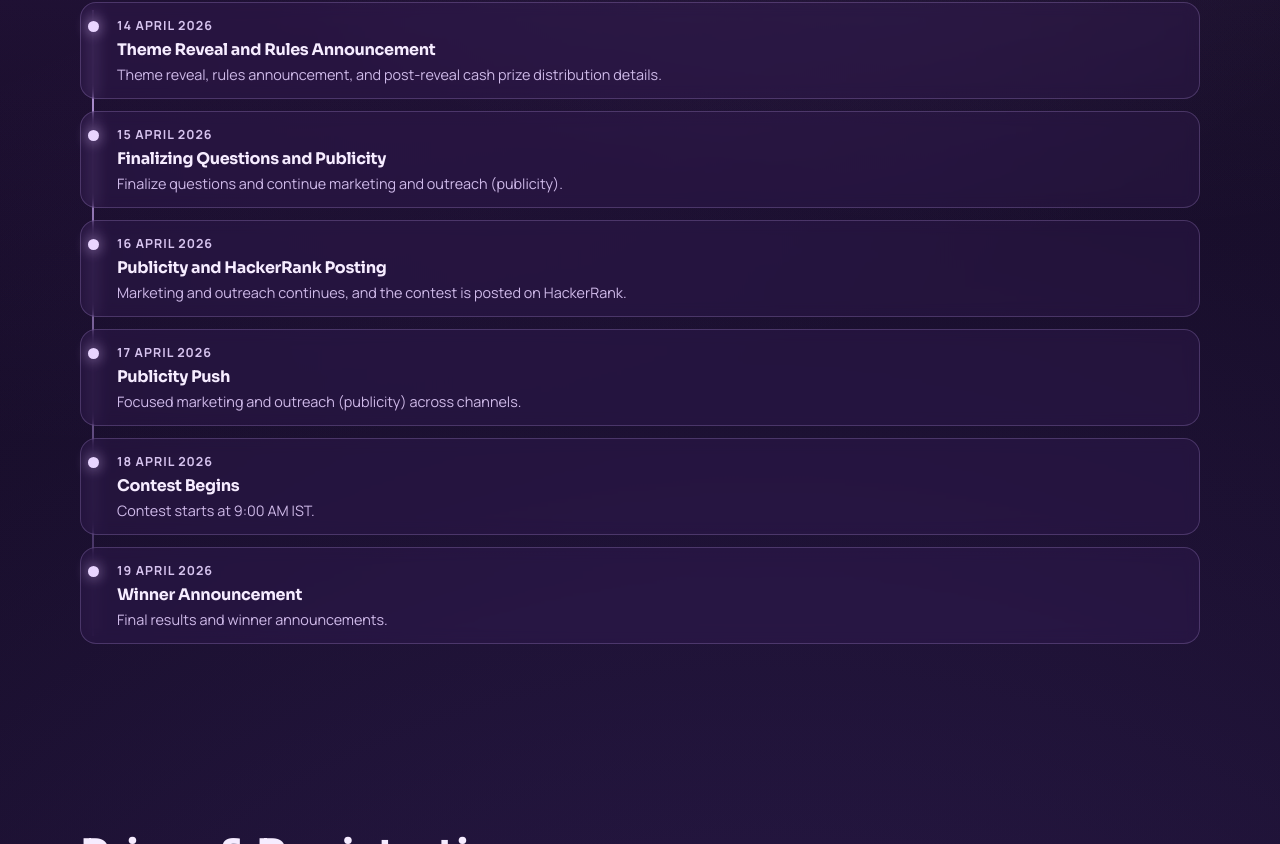
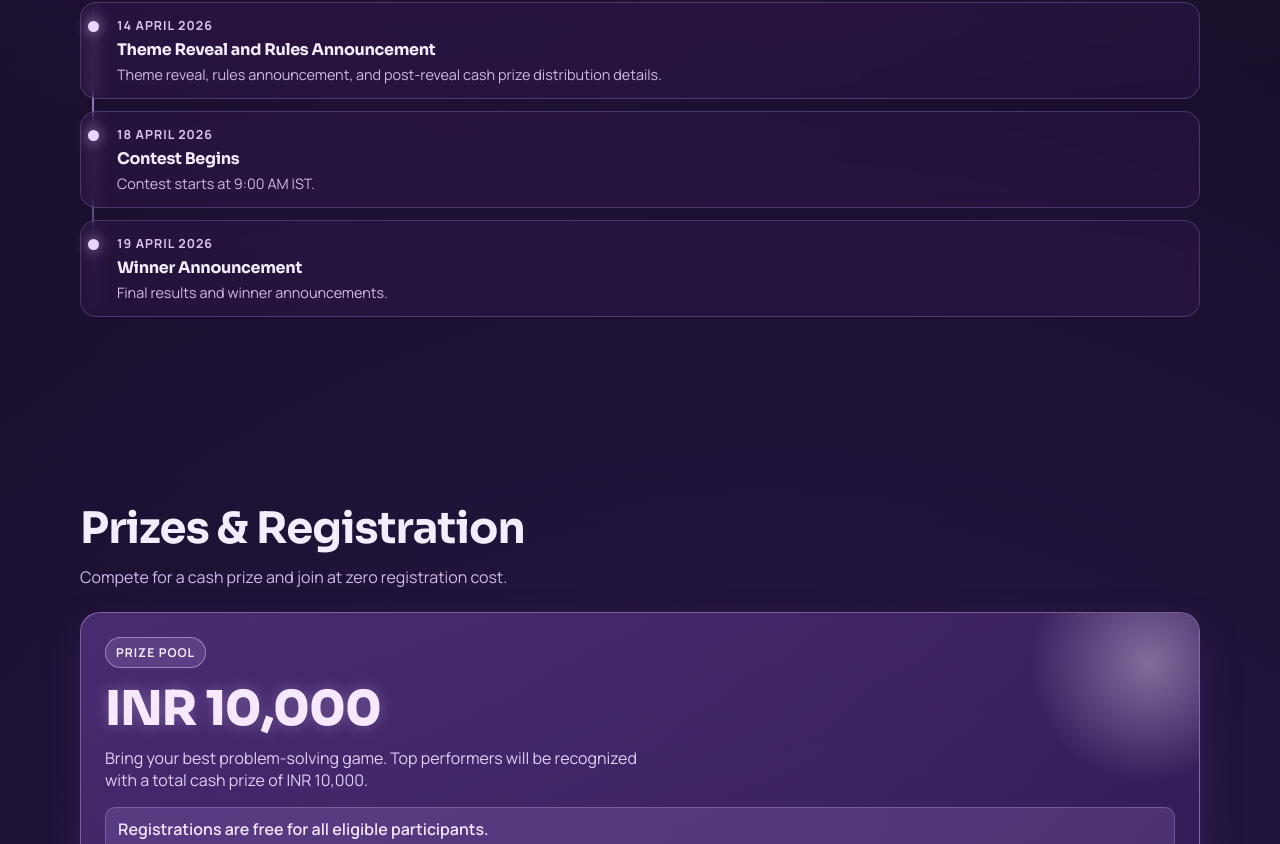
Before and after one commit to ai-bhatta/RecHERsion26, a website: page index.html in a window 1280 px wide. Shown: the part 2140-2984 px from the top of the page. Drawn offline with Linux system fonts and the light colour scheme.

Commit message:
feat(frontend): timeline changes

```diff
--- a/index.html
+++ b/index.html
@@ -1243,24 +1243,6 @@
           </article>
 
           <article class="timeline-item reveal">
-            <span class="when">15 April 2026</span>
-            <h4>Finalizing Questions and Publicity</h4>
-            <p>Finalize questions and continue marketing and outreach (publicity).</p>
-          </article>
-
-          <article class="timeline-item reveal">
-            <span class="when">16 April 2026</span>
-            <h4>Publicity and HackerRank Posting</h4>
-            <p>Marketing and outreach continues, and the contest is posted on HackerRank.</p>
-          </article>
-
-          <article class="timeline-item reveal">
-            <span class="when">17 April 2026</span>
-            <h4>Publicity Push</h4>
-            <p>Focused marketing and outreach (publicity) across channels.</p>
-          </article>
-
-          <article class="timeline-item reveal">
             <span class="when">18 April 2026</span>
             <h4>Contest Begins</h4>
             <p>Contest starts at 9:00 AM IST.</p>
```
